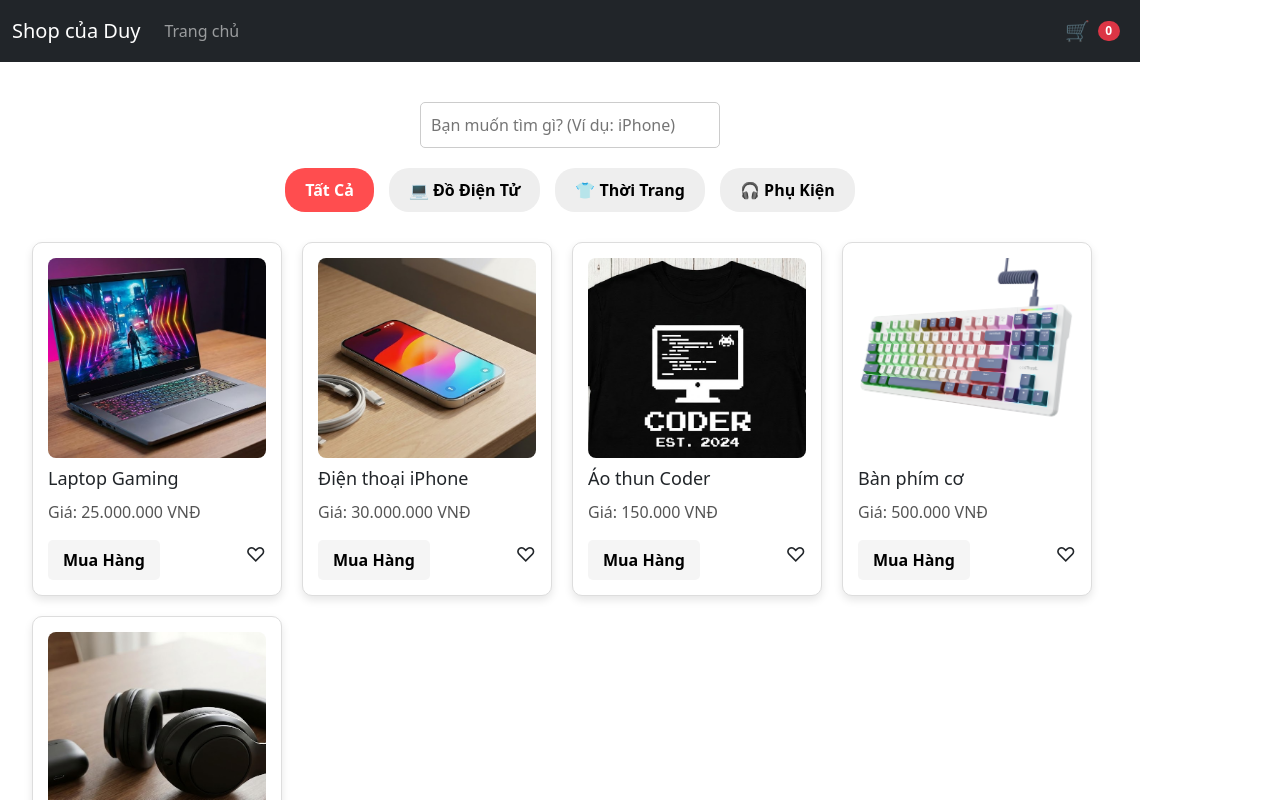
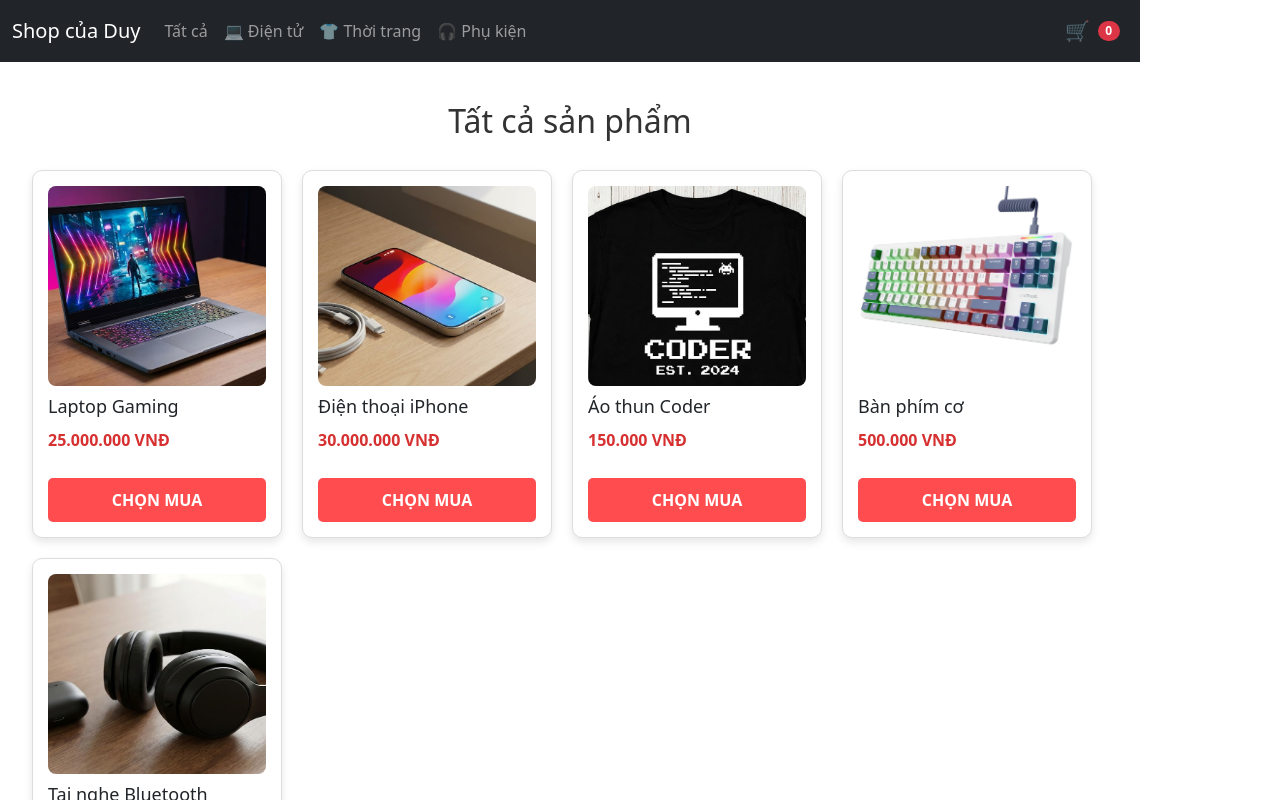
Before and after one commit to leduycode1986/HTML-dau-tay, a React (Vite) app in the folder shop-ban-hang/: page / in a window 1280 px wide. Shown: the top 800 px of the page. Built offline with nearby package versions, Linux system fonts and the light colour scheme.

Commit message:
sua menu

```diff
--- a/shop-ban-hang/src/App.jsx
+++ b/shop-ban-hang/src/App.jsx
@@ -9,75 +9,82 @@ import Badge from 'react-bootstrap/Badge';
 import { useState, useEffect } from 'react';
 
 function App() {
-  // --- 1. KHỞI TẠO GIỎ HÀNG THÔNG MINH ---
-  // Kiểm tra xem trong kho (LocalStorage) có đồ cũ không, nếu có thì lôi ra dùng
+  // --- 1. QUẢN LÝ DANH MỤC TẠI ĐÂY ---
+  const [danhMuc, setDanhMuc] = useState('all'); // Mặc định là 'all' (Tất cả)
+
+  // ... (Phần Giỏ hàng giữ nguyên y cũ) ...
   const [gioHang, setGioHang] = useState(() => {
       const duLieuCu = localStorage.getItem('gioHangCuaDuy');
       return duLieuCu ? JSON.parse(duLieuCu) : [];
   });
 
-  // --- 2. TỰ ĐỘNG LƯU ---
-  // Cứ mỗi khi giỏ hàng thay đổi (thêm, xóa, sửa), máy tự lưu vào kho ngay
   useEffect(() => {
       localStorage.setItem('gioHangCuaDuy', JSON.stringify(gioHang));
   }, [gioHang]);
 
-  // --- 3. CÁC HÀM XỬ LÝ (LOGIC) ---
-
-  // Hàm A: Thêm vào giỏ
   function themVaoGio(sanPhamCanMua) {
     const sanPhamDaCo = gioHang.find(sp => sp.id === sanPhamCanMua.id);
     if (sanPhamDaCo) {
-      // Nếu đã có thì tăng số lượng lên 1
       setGioHang(gioHang.map(sp =>
         sp.id === sanPhamCanMua.id ? { ...sp, soLuong: sp.soLuong + 1 } : sp
       ));
     } else {
-      // Nếu chưa có thì thêm mới vào
       setGioHang([...gioHang, { ...sanPhamCanMua, soLuong: 1 }]);
     }
   }
 
-  // Hàm B: Tăng giảm số lượng (+ -)
   function chinhSuaSoLuong(idSanPham, loai) {
      setGioHang(gioHang.map(sp => {
         if (sp.id === idSanPham) {
            const soLuongMoi = loai === 'tang' ? sp.soLuong + 1 : sp.soLuong - 1;
-           // Math.max(1, ...) để đảm bảo số lượng không bao giờ nhỏ hơn 1
            return { ...sp, soLuong: Math.max(1, soLuongMoi) };
         }
         return sp;
      }));
   }
 
-  // Hàm C: Xóa 1 món
   function xoaSanPham(idSanPham) {
      setGioHang(gioHang.filter(sp => sp.id !== idSanPham));
   }
 
-  // Hàm D: Xóa sạch giỏ hàng (Dùng khi thanh toán xong)
   function xoaHetGioHang() {
       setGioHang([]);
   }
 
-  // --- 4. GIAO DIỆN CHÍNH ---
   return (
     <>
-      {/* MENU ĐIỀU HƯỚNG (NAVBAR) */}
       <Navbar bg="dark" data-bs-theme="dark" expand="lg" sticky="top">
         <Container>
-          <Navbar.Brand as={Link} to="/">Shop của Duy</Navbar.Brand>
+          <Navbar.Brand as={Link} to="/" onClick={() => setDanhMuc('all')}>Shop của Duy</Navbar.Brand>
           <Navbar.Toggle aria-controls="basic-navbar-nav" />
           <Navbar.Collapse id="basic-navbar-nav">
             <Nav className="me-auto">
-              <Nav.Link as={Link} to="/">Trang chủ</Nav.Link>
+
+              {/* --- MENU DANH MỤC MỚI --- */}
+              {/* Bấm vào nút nào thì setDanhMuc thành loại đó */}
+
+              <Nav.Link as={Link} to="/" onClick={() => setDanhMuc('all')}>
+                Tất cả
+              </Nav.Link>
+
+              <Nav.Link as={Link} to="/" onClick={() => setDanhMuc('dientu')}>
+                💻 Điện tử
+              </Nav.Link>
+
+              <Nav.Link as={Link} to="/" onClick={() => setDanhMuc('thoitrang')}>
+                👕 Thời trang
+              </Nav.Link>
+
+              <Nav.Link as={Link} to="/" onClick={() => setDanhMuc('phukien')}>
+                🎧 Phụ kiện
+              </Nav.Link>
+
             </Nav>
 
             <Nav className="ms-auto">
               <Nav.Link as={Link} to="/cart" className="d-flex align-items-center gap-2">
                 <span style={{fontSize: '20px'}}>🛒</span>
                 <Badge bg="danger" pill>
-                  {/* Tính tổng số lượng hàng đang có để hiện lên huy hiệu đỏ */}
                   {gioHang.reduce((tong, sp) => tong + sp.soLuong, 0)}
                 </Badge>
               </Nav.Link>
@@ -86,16 +93,12 @@ function App() {
         </Container>
       </Navbar>
 
-      {/* NỘI DUNG CHÍNH (CÁC TRANG) */}
       <Container style={{ marginTop: '20px' }}>
          <Routes>
-            {/* Trang chủ: Cần hàm thêm vào giỏ */}
-            <Route path="/" element={<Home themVaoGio={themVaoGio} />} />
+            {/* TRUYỀN DANH MỤC XUỐNG CHO HOME */}
+            <Route path="/" element={<Home themVaoGio={themVaoGio} danhMuc={danhMuc} />} />
 
-            {/* Trang chi tiết: Cũng cần hàm thêm vào giỏ */}
             <Route path="/product/:id" element={<ProductDetail themVaoGio={themVaoGio} />} />
-
-            {/* Trang giỏ hàng: Cần 4 món bảo bối (Danh sách, Tăng/Giảm, Xóa 1, Xóa hết) */}
             <Route
                 path="/cart"
                 element={
--- a/shop-ban-hang/src/Home.jsx
+++ b/shop-ban-hang/src/Home.jsx
@@ -1,84 +1,40 @@
-import React, { useState } from 'react'
+import React from 'react' // Bỏ useState vì không cần nữa
 import { Link } from 'react-router-dom'
-import { products } from './products' // Lấy hàng từ kho tổng
+import { products } from './products'
 
-function Home({ themVaoGio }) {
-  // 1. Biến nhớ xem đang chọn loại nào (Mặc định là 'all' - Tất cả)
-  const [phanLoai, setPhanLoai] = useState('all');
+// Nhận thêm prop 'danhMuc' từ App truyền xuống
+function Home({ themVaoGio, danhMuc }) {
 
-  // 2. Bộ lọc thông minh
-  // Nếu chọn 'all' thì lấy hết, ngược lại thì lọc ra những món trùng loại
-  const sanPhamHienThi = phanLoai === 'all'
+  // Lọc hàng dựa trên lệnh của App
+  const sanPhamHienThi = danhMuc === 'all'
     ? products
-    : products.filter(sp => sp.phanLoai === phanLoai);
+    : products.filter(sp => sp.phanLoai === danhMuc);
+
+  // Đặt tên tiêu đề cho đẹp
+  const tenTieuDe = {
+      'all': 'Tất cả sản phẩm',
+      'dientu': 'Đồ Điện Tử Công Nghệ',
+      'thoitrang': 'Thời Trang Nam Nữ',
+      'phukien': 'Phụ Kiện Máy Tính'
+  }
 
   return (
     <div style={{ padding: '20px' }}>
 
-      {/* KHU VỰC TÌM KIẾM (Để tạm đây cho đẹp) */}
-      <div style={{ display: 'flex', justifyContent: 'center', marginBottom: '20px' }}>
-        <input
-          type="text"
-          placeholder="Bạn muốn tìm gì? (Ví dụ: iPhone)"
-          style={{ padding: '10px', width: '300px', borderRadius: '5px', border: '1px solid #ccc' }}
-        />
-      </div>
+      {/* Tiêu đề thay đổi theo danh mục */}
+      <h2 style={{ textAlign: 'center', marginBottom: '30px', color: '#333' }}>
+          {tenTieuDe[danhMuc]}
+      </h2>
 
-      {/* --- BỘ LỌC SẢN PHẨM (MỚI) --- */}
-      <div style={{ display: 'flex', justifyContent: 'center', gap: '15px', marginBottom: '30px' }}>
-        <button
-            onClick={() => setPhanLoai('all')}
-            style={{
-                padding: '10px 20px', borderRadius: '20px', border: 'none', cursor: 'pointer',
-                backgroundColor: phanLoai === 'all' ? '#ff4d4f' : '#eee', // Đổi màu nếu đang chọn
-                color: phanLoai === 'all' ? 'white' : 'black',
-                fontWeight: 'bold'
-            }}>
-            Tất Cả
-        </button>
-
-        <button
-            onClick={() => setPhanLoai('dientu')}
-            style={{
-                padding: '10px 20px', borderRadius: '20px', border: 'none', cursor: 'pointer',
-                backgroundColor: phanLoai === 'dientu' ? '#ff4d4f' : '#eee',
-                color: phanLoai === 'dientu' ? 'white' : 'black',
-                fontWeight: 'bold'
-            }}>
-            💻 Đồ Điện Tử
-        </button>
-
-        <button
-            onClick={() => setPhanLoai('thoitrang')}
-            style={{
-                padding: '10px 20px', borderRadius: '20px', border: 'none', cursor: 'pointer',
-                backgroundColor: phanLoai === 'thoitrang' ? '#ff4d4f' : '#eee',
-                color: phanLoai === 'thoitrang' ? 'white' : 'black',
-                fontWeight: 'bold'
-            }}>
-            👕 Thời Trang
-        </button>
-
-        <button
-            onClick={() => setPhanLoai('phukien')}
-            style={{
-                padding: '10px 20px', borderRadius: '20px', border: 'none', cursor: 'pointer',
-                backgroundColor: phanLoai === 'phukien' ? '#ff4d4f' : '#eee',
-                color: phanLoai === 'phukien' ? 'white' : 'black',
-                fontWeight: 'bold'
-            }}>
-            🎧 Phụ Kiện
-        </button>
-      </div>
-
-      {/* DANH SÁCH SẢN PHẨM (Đã được lọc) */}
+      {/* DANH SÁCH SẢN PHẨM */}
       <div style={{ width: '100%', display: 'flex', flexWrap: 'wrap', justifyContent: 'flex-start', gap: '20px' }}>
         {sanPhamHienThi.map((sanPham) => (
           <div key={sanPham.id} style={{
               border: '1px solid #ddd', borderRadius: '10px', padding: '15px', width: '250px',
-              boxShadow: '0 4px 8px rgba(0,0,0,0.1)', backgroundColor: 'white'
+              boxShadow: '0 4px 8px rgba(0,0,0,0.1)', backgroundColor: 'white', display: 'flex', flexDirection: 'column', justifyContent: 'space-between'
             }}>
 
+            <div>
                 <Link to={`/product/${sanPham.id}`}>
                 <img
                     src={sanPham.anh}
@@ -88,27 +44,23 @@ function Home({ themVaoGio }) {
                 </Link>
 
                 <h3 style={{ fontSize: '18px', margin: '10px 0' }}>{sanPham.ten}</h3>
-            <p style={{ color: '#555' }}>Giá: {sanPham.gia}</p>
+                <p style={{ color: '#d63031', fontWeight: 'bold' }}>{sanPham.gia}</p>
+            </div>
 
-            <div style={{ display: 'flex', justifyContent: 'space-between' }}>
             <button
                 onClick={() => {
                     themVaoGio(sanPham);
                     alert("Đã thêm vào giỏ!");
                 }}
-                  style={{ backgroundColor: '#f5f5f5', border: 'none', padding: '8px 15px', borderRadius: '5px', cursor: 'pointer', fontWeight: 'bold' }}>
-                  Mua Hàng
+                style={{ width: '100%', backgroundColor: '#ff4d4f', color: 'white', border: 'none', padding: '10px', borderRadius: '5px', cursor: 'pointer', fontWeight: 'bold', marginTop: '10px' }}>
+                CHỌN MUA
             </button>
-
-              <span style={{ fontSize: '20px', cursor: 'pointer' }}>♡</span>
-            </div>
           </div>
         ))}
 
-        {/* Thông báo nếu không có hàng nào */}
         {sanPhamHienThi.length === 0 && (
             <p style={{width: '100%', textAlign: 'center', fontSize: '18px', color: 'gray'}}>
-                Chưa có sản phẩm nào thuộc mục này!
+                Mục này đang tạm hết hàng! 😅
             </p>
         )}
       </div>
```
Lines whose indentation alone changed are shown as unchanged.
